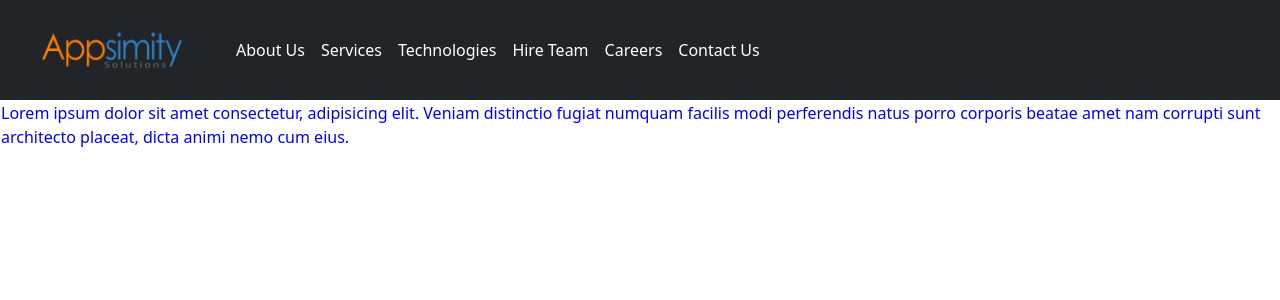
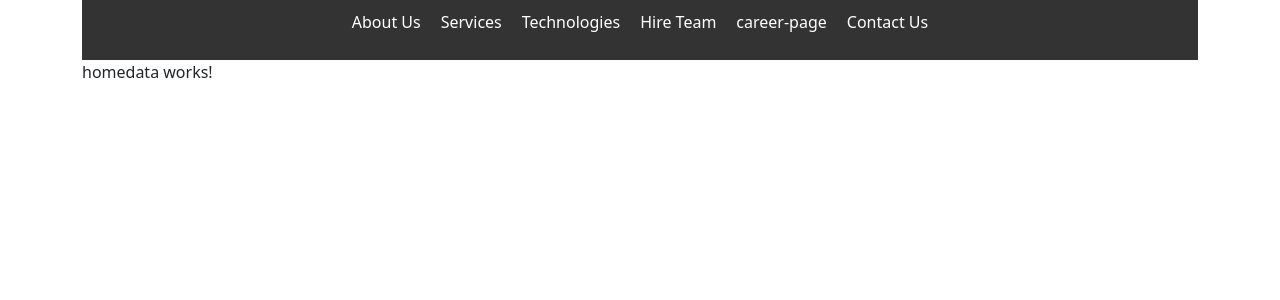
Before and after one commit to Prashar2189/firstapp, an Angular app: page / in a window 1280 px wide. Shown: the top 300 px of the page. Built offline with nearby package versions, Linux system fonts and the light colour scheme.

Commit message:
Adding new code

```diff
--- a/src/app/about/aboutdata/aboutdata.component.html
+++ b/src/app/about/aboutdata/aboutdata.component.html
@@ -1 +1 @@
-<p>aboutdata workss! 123 Raghav Parshar</p>
+<p>aboutdata workss!</p>
--- /dev/null
+++ b/src/app/about/header/header/header.component.css
@@ -0,0 +1,24 @@
+header {
+  background-color: #333;
+  padding: 10px 0;
+  text-align: center;
+}
+
+nav ul {
+  list-style-type: none;
+  padding: 0;
+}
+
+nav ul li {
+  display: inline;
+  margin-right: 20px;
+}
+
+nav ul li a {
+  color: white;
+  text-decoration: none;
+}
+
+nav ul li a:hover {
+  text-decoration: underline;
+}
--- /dev/null
+++ b/src/app/about/header/header/header.component.html
@@ -0,0 +1,13 @@
+  <header class="app-header">
+    <nav>
+      <ul>
+      <li><a routerLink="/" routerLinkActive="active"></a></li>
+      <li><a routerLink="/about-page" routerLinkActive="active">About Us</a></li>
+      <li><a routerLink="/service-page" routerLinkActive="active">Services</a></li>
+      <li><a routerLink="/techno-page" routerLinkActive="active">Technologies</a></li>
+      <li><a routerLink="/hire-page" routerLinkActive="active">Hire Team</a></li>
+      <li><a routerLink="/career-page" routerLinkActive="active">career-page</a></li>
+      <li><a routerLink="/contact-data" routerLinkActive="active">Contact Us</a></li>
+      </ul>
+    </nav>
+  </header>
--- /dev/null
+++ b/src/app/about/homedata/homedata/homedata.component.html
@@ -0,0 +1 @@
+<p>homedata works!</p>
--- a/src/app/app.component.html
+++ b/src/app/app.component.html
@@ -1,42 +1,4 @@
-<nav class="navbar navbar-expand-sm navbar-dark bg-dark">
-  <div class="container-fluid">
-    <a class="navbar-brand"><img src="appsimity-logo.png" class="pic1" alt="Logo"></a>
-    <button class="navbar-toggler" type="button" data-bs-toggle="collapse" data-bs-target="#mynavbar">
-      <span class="navbar-toggler-icon"></span>
-    </button>
-    <div class="collapse navbar-collapse" id="mynavbar">
-      <ul class="navbar-nav me-auto">
-        <li class="nav-item">
-          <a class="nav-link active fcol1" routerLink = "/about-page">About Us</a>
-        </li>
-        <li class="nav-item">
-          <a class="nav-link active" routerLink = "/service-page">Services</a>
-        </li>
-        <li class="nav-item">
-          <a class="nav-link active" routerLink = "/techno-page">Technologies</a>
-        </li>
-        <li class="nav-item">
-          <a class="nav-link active" routerLink = "/hire-page">Hire Team</a>
-        </li>
-        <li class="nav-item">
-          <a class="nav-link active" routerLink = "/career-page">Careers</a>
-        </li>
-        <li class="nav-item">
-          <a class="nav-link active" routerLink = "/contact-data">Contact Us</a>
-        </li>
-      </ul>
-
-    </div>
-  </div>
-</nav>
-
-<div>
-<table>
-  <tr>
-    <td style="color: blue;">Lorem ipsum dolor sit amet consectetur, adipisicing elit. Veniam distinctio fugiat numquam facilis modi perferendis natus porro corporis beatae amet nam corrupti sunt architecto placeat, dicta animi nemo cum eius.</td>
-  </tr>
-</table>
+<div class="container">
+<app-header></app-header>
+<router-outlet></router-outlet>
 </div>
-
-
-<router-outlet></router-outlet>
```
Also changed, not shown: src/app/about/header/header/header.component.ts (added, +12 -0 lines), src/app/about/homedata/homedata/homedata.component.ts (added, +11 -0 lines), src/app/app.component.ts (+3 -4 lines), src/app/app.routes.ts (+10 -0 lines), src/app/about/homedata/homedata/homedata.component.css (added), 2 other files (tests, documents, lock files or other folders).
